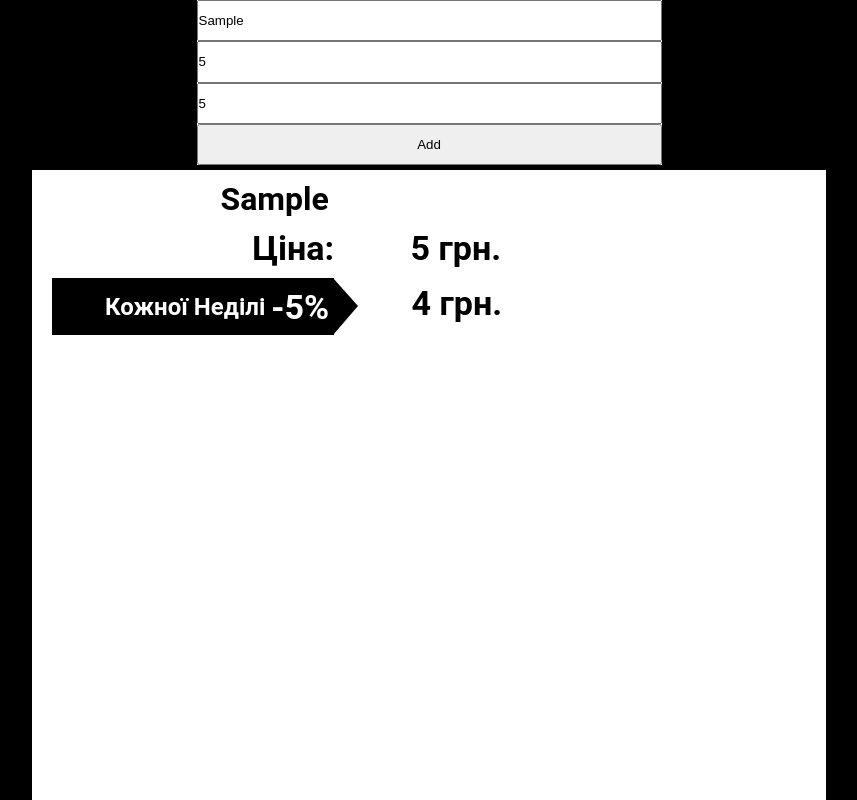
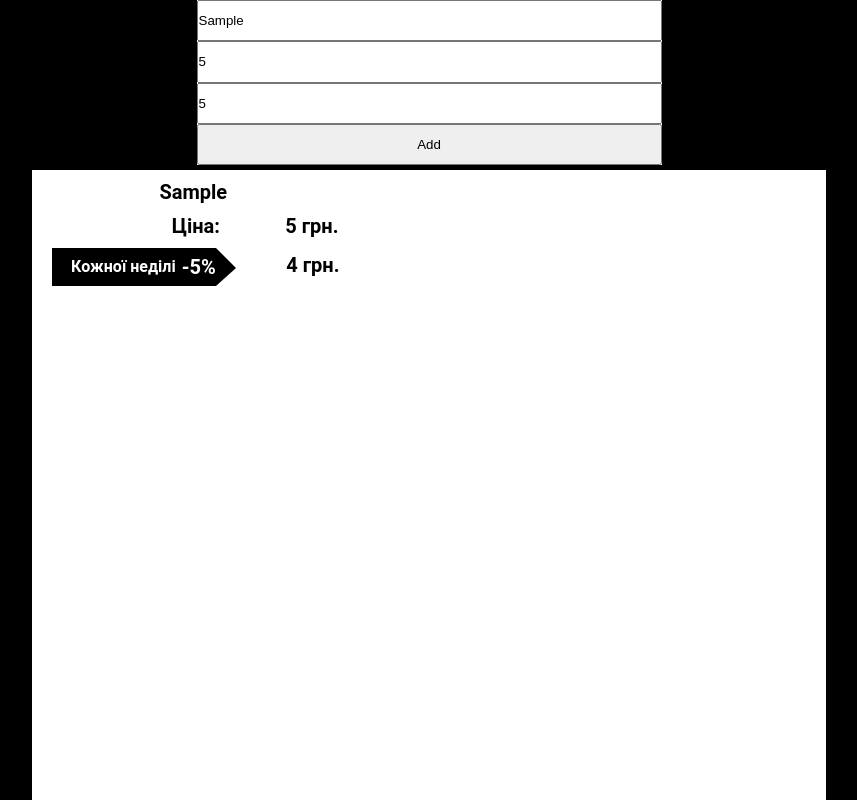
Before and after one commit to Lifuss/discount-card-constructor, a React (Vite) app: page / in a window 1280 px wide. Both pictures are taken after typing "Sample", "5", "5" into the empty fields and a click on the button "Add". Shown: the top 800 px of the page, without its empty margins (211-1068 px from the left). Built offline with nearby package versions, Linux system fonts and the light colour scheme.

Commit message:
fix sizes

```diff
--- a/src/App.css
+++ b/src/App.css
@@ -7,7 +7,7 @@ body {
   font-family: "Roboto", sans-serif;
   background-color: black;
   font-weight: 600;
-  font-size: 32px;
+  font-size: 20px;
 }
 .form {
   width: 465px;
@@ -19,8 +19,8 @@ body {
 }
 
 .box {
-  width: 465px;
-  height: 165px;
+  width: 80mm;
+  height: auto;
   background-color: white;
   margin-bottom: 5px;
 }
@@ -28,21 +28,21 @@ body {
   color: black;
   text-align: center;
   padding-bottom: 10px;
-  font-size: 32px;
+  font-size: 20px;
 }
 .box p {
   text-align: right;
   padding-right: 6px;
-  width: 255px;
   margin-left: auto;
   display: flex;
   justify-content: space-between;
 }
 .price {
-  font-size: 34px;
+  font-size: 20px;
+  width: 60%;
 }
 .sum {
-  font-size: 34px;
+  font-size: 20px;
   font-weight: bold;
 }
 .outer-box {
@@ -53,19 +53,20 @@ body {
   align-items: baseline;
 }
 .outer-box > span {
-  font-size: 34px;
+  font-size: 20px;
   font-weight: 700;
 }
 .inner-box {
-  width: 282px;
-  height: 57px;
+  width: 55%;
+  height: 10mm;
   background-color: black;
   position: relative;
   color: white;
-  font-size: 24px;
-  padding: 5px;
+  font-size: 16px;
+
+  /* padding: 5px; */
   display: flex;
-  justify-content: space-evenly;
+  justify-content: space-between;
   align-items: center;
   margin-top: 10px;
   margin-left: 10px;
@@ -73,20 +74,22 @@ body {
 }
 .inner-box p {
   display: inline-block;
+  text-wrap: nowrap;
+  text-align: left;
 }
 .inner-box span {
-  font-size: 34px;
+  font-size: 20px;
 }
 .inner-box::after {
   content: "";
   display: block;
   width: 0;
   height: 0;
-  border-top: 28px solid transparent;
-  border-bottom: 29px solid transparent;
-  border-left: 25px solid black;
+  border-top: 20px solid transparent;
+  border-bottom: 18px solid transparent;
+  border-left: 20px solid black;
   position: absolute;
-  right: -24px;
+  right: -20px;
   top: 0px;
 }
 .A4 {
--- a/src/components/TemplateCard.jsx
+++ b/src/components/TemplateCard.jsx
@@ -9,7 +9,7 @@ const Template = ({ name, price, discount }) => {
       </p>
       <div className="outer-box">
         <div className="inner-box">
-          <p>Кожної Неділі</p>
+          <p>Кожної неділі</p>
           <span>-{discount}%</span>
         </div>
         <span>{parseInt(price - (price * discount) / 100)} грн.</span>
```
